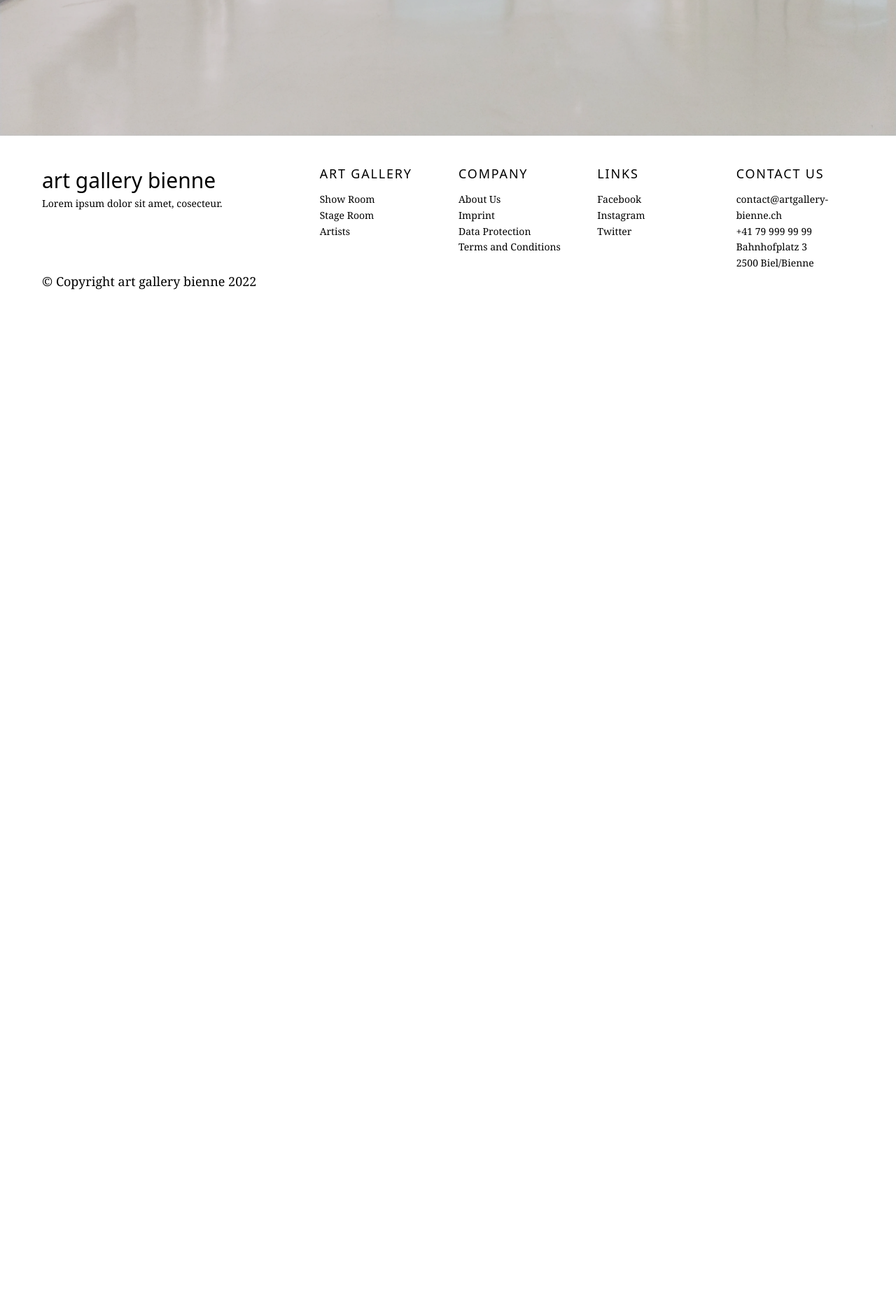
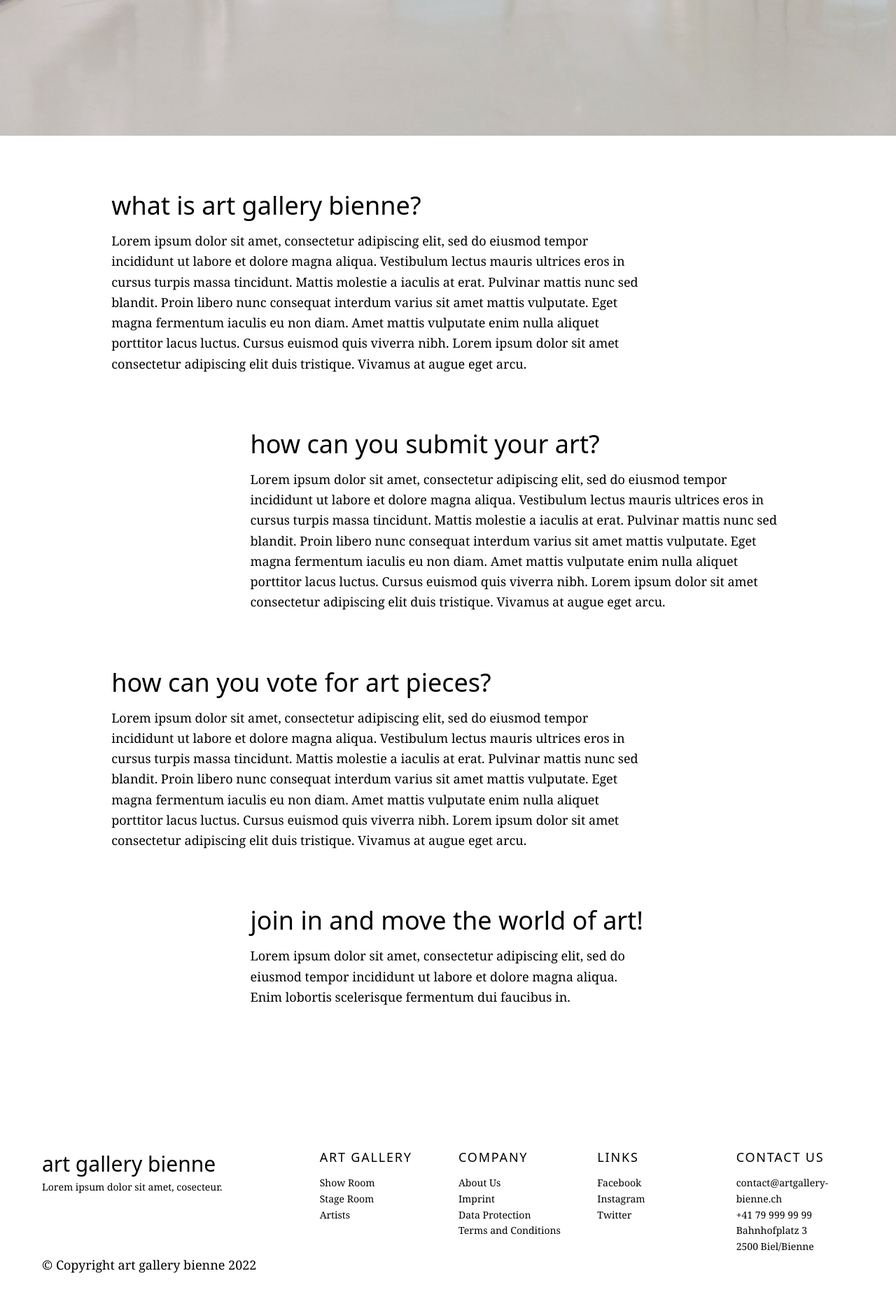
Before and after one commit to kirillwolkow/artgallerybienne, a Django app: page / in a window 1280 px wide. Shown: the part 838-2705 px from the top of the page at 70% size. Before the commit the page ends 1252 px from the top, so only its background shows below. Run offline with Django 4.2, Linux system fonts and the light colour scheme; some libraries are stand-ins or nearby versions.

Commit message:
add and style content

```diff
--- a/project/gallery/templates/gallery/index.html
+++ b/project/gallery/templates/gallery/index.html
@@ -10,9 +10,30 @@
             art gallery bienne
         </h1>
         <span>
-            <a href="/"><img class="absolute left-1/2 -translate-x-1/2 top-3/4 z-10" src="{% static 'gallery/images/hero_button.svg' %}" alt="Arrow Button"></a>
+            <a href="#main-section"><img class="absolute left-1/2 -translate-x-1/2 top-3/4 z-10" src="{% static 'gallery/images/hero_button.svg' %}" alt="Arrow Button"></a>
         </span>
     </div>
 </section>
 
+<main class="max-w-7xl py-20 mx-auto" id="main-section">
+    <div class="grid grid-cols-12 place-content-start px-[60px] gap-x-[30px]">
+        <div class="col-start-2 col-end-10 mb-20">
+            <h2 class="font-sans font-medium text-4xl leading-10 mb-4">what is art gallery bienne?</h2>
+            <p class="font-serif font-normal text-lg leading-relaxed">Lorem ipsum dolor sit amet, consectetur adipiscing elit, sed do eiusmod tempor incididunt ut labore et dolore magna aliqua. Vestibulum lectus mauris ultrices eros in cursus turpis massa tincidunt. Mattis molestie a iaculis at erat. Pulvinar mattis nunc sed blandit. Proin libero nunc consequat interdum varius sit amet mattis vulputate. Eget magna fermentum iaculis eu non diam. Amet mattis vulputate enim nulla aliquet porttitor lacus luctus. Cursus euismod quis viverra nibh. Lorem ipsum dolor sit amet consectetur adipiscing elit duis tristique. Vivamus at augue eget arcu.</p>
+        </div>
+        <div class="col-start-4 col-end-12 mb-20">
+            <h2 class="font-sans font-medium text-4xl leading-10 mb-4">how can you submit your art?</h2>
+            <p class="font-serif font-normal text-lg leading-relaxed">Lorem ipsum dolor sit amet, consectetur adipiscing elit, sed do eiusmod tempor incididunt ut labore et dolore magna aliqua. Vestibulum lectus mauris ultrices eros in cursus turpis massa tincidunt. Mattis molestie a iaculis at erat. Pulvinar mattis nunc sed blandit. Proin libero nunc consequat interdum varius sit amet mattis vulputate. Eget magna fermentum iaculis eu non diam. Amet mattis vulputate enim nulla aliquet porttitor lacus luctus. Cursus euismod quis viverra nibh. Lorem ipsum dolor sit amet consectetur adipiscing elit duis tristique. Vivamus at augue eget arcu.</p>
+        </div>
+        <div class="col-start-2 col-end-10 mb-20">
+            <h2 class="font-sans font-medium text-4xl leading-10 mb-4">how can you vote for art pieces?</h2>
+            <p class="font-serif font-normal text-lg leading-relaxed">Lorem ipsum dolor sit amet, consectetur adipiscing elit, sed do eiusmod tempor incididunt ut labore et dolore magna aliqua. Vestibulum lectus mauris ultrices eros in cursus turpis massa tincidunt. Mattis molestie a iaculis at erat. Pulvinar mattis nunc sed blandit. Proin libero nunc consequat interdum varius sit amet mattis vulputate. Eget magna fermentum iaculis eu non diam. Amet mattis vulputate enim nulla aliquet porttitor lacus luctus. Cursus euismod quis viverra nibh. Lorem ipsum dolor sit amet consectetur adipiscing elit duis tristique. Vivamus at augue eget arcu.</p>
+        </div>
+        <div class="col-start-4 col-end-10 mb-20">
+            <h2 class="font-sans font-medium text-4xl leading-10 mb-4">join in and move the world of art!</h2>
+            <p class="font-serif font-normal text-lg leading-relaxed">Lorem ipsum dolor sit amet, consectetur adipiscing elit, sed do eiusmod tempor incididunt ut labore et dolore magna aliqua. Enim lobortis scelerisque fermentum dui faucibus in.</p>
+        </div>
+    </div>
+</main>
+
 {% endblock content %}
```
